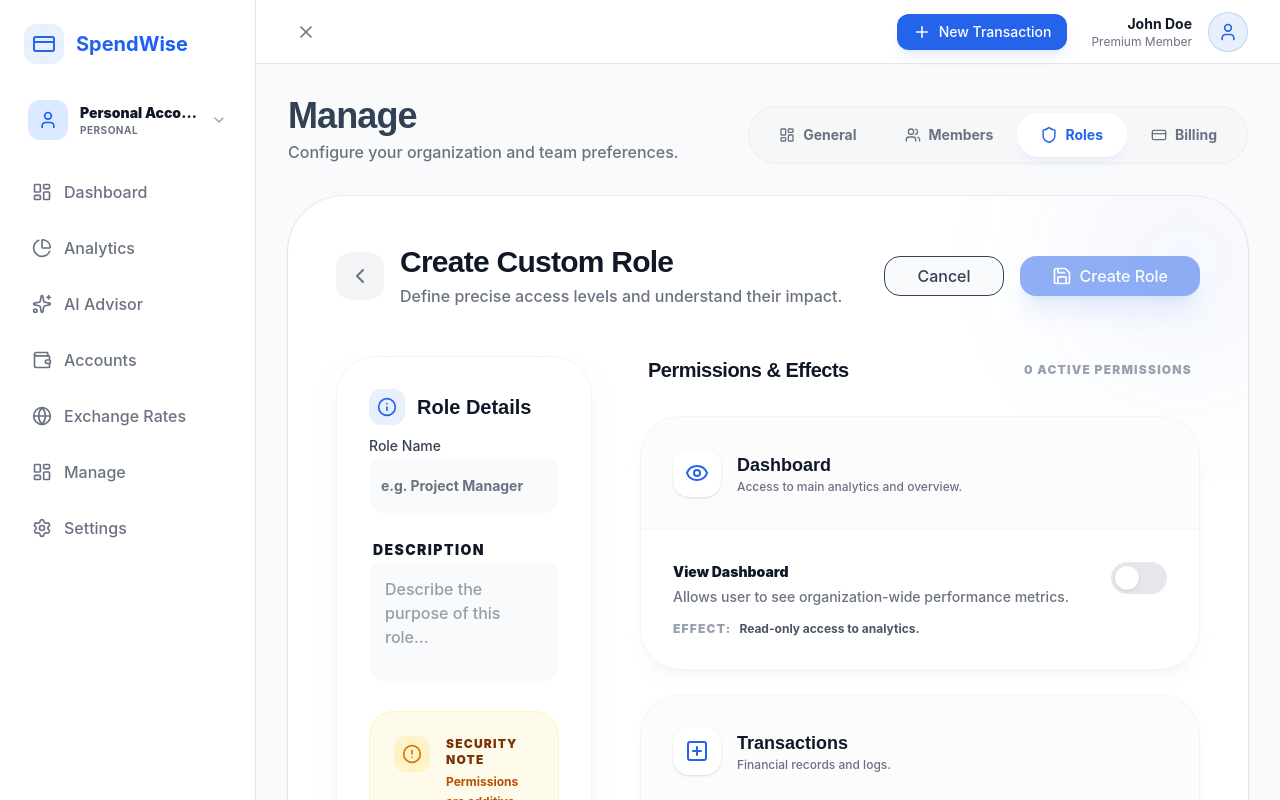
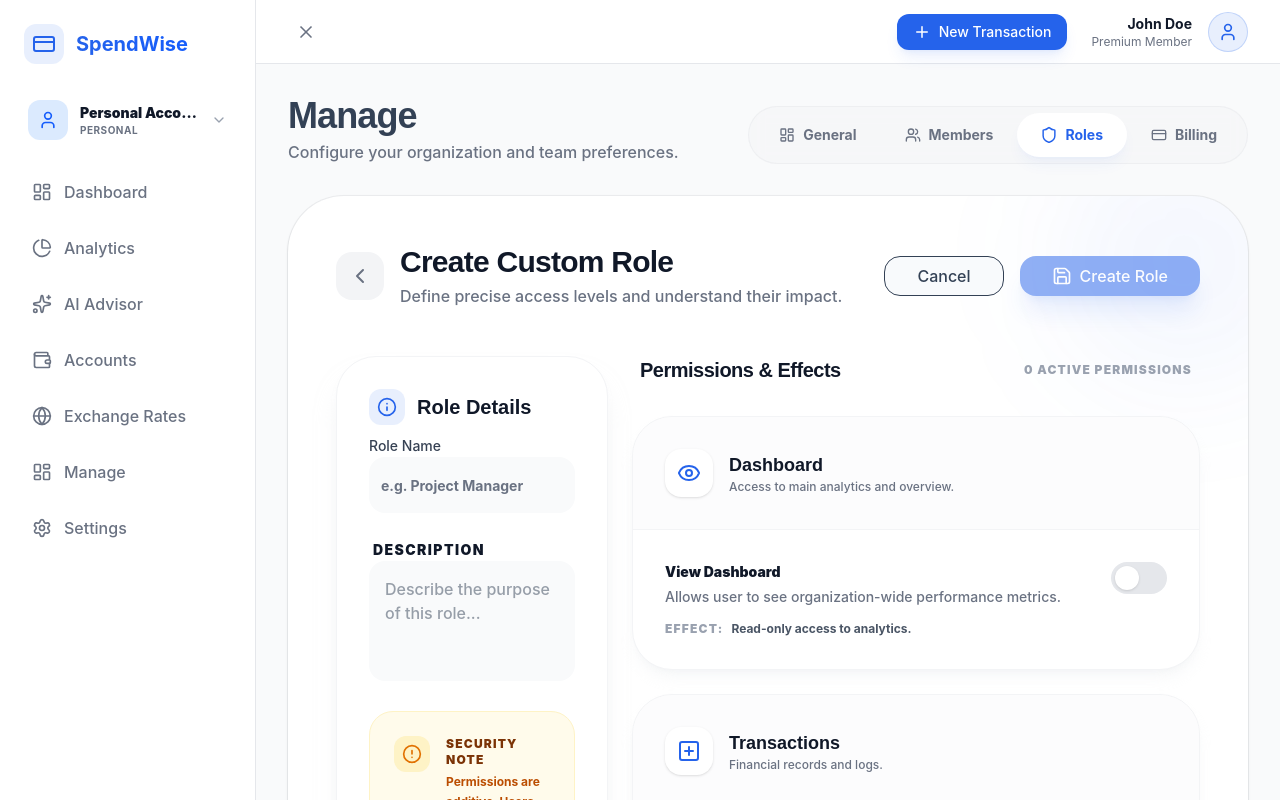
Before and after one commit to wasif-farooq/spendwise-admin, a React (Vite) app: page /manage/roles/new in a window 1280 px wide. Shown: the top 800 px of the page. Built offline with nearby package versions, Linux system fonts and the light colour scheme.

Commit message:
feat: fix roles form

```diff
--- a/src/pages/ManagePage/EditMemberPage.tsx
+++ b/src/pages/ManagePage/EditMemberPage.tsx
@@ -191,7 +191,7 @@
                 </Flex>
             </Flex>
 
-            <Grid cols={1} gap={12} className="lg:grid-cols-3">
+            <Grid cols={1} gap={6} className="lg:grid-cols-3">
                 <MemberDetailsForm
                     email={email}
                     setEmail={setEmail}
--- a/src/pages/ManagePage/InviteMemberPage.tsx
+++ b/src/pages/ManagePage/InviteMemberPage.tsx
@@ -167,7 +167,7 @@
                 </Flex>
             </Flex>
 
-            <Grid cols={1} gap={12} className="lg:grid-cols-3">
+            <Grid cols={1} gap={6} className="lg:grid-cols-3">
                 <MemberDetailsForm
                     email={email}
                     setEmail={setEmail}
--- a/src/pages/ManagePage/RoleEditor.tsx
+++ b/src/pages/ManagePage/RoleEditor.tsx
@@ -130,7 +130,7 @@
         <AnimatedBlock
             initial={{ opacity: 0, y: 20 }}
             animate={{ opacity: 1, y: 0 }}
-            className="max-w-6xl mx-auto space-y-12 pb-20"
+            className="w-full mx-auto space-y-12 pb-20"
         >
             <Flex as="header" direction="col" justify="between" gap={6} className="sm:flex-row sm:items-center">
                 <Flex align="center" gap={4}>
@@ -175,7 +175,7 @@
                 </Flex>
             </Flex>
 
-            <Grid cols={1} gap={12} className="lg:grid-cols-3">
+            <Grid cols={1} gap={6} className="lg:grid-cols-3">
                 {/* Left Column: Role Info */}
                 <Block className="lg:col-span-1 space-y-8">
                     <Block className="bg-white p-8 rounded-[2.5rem] border border-gray-100 shadow-xl shadow-gray-200/50 space-y-6">
```
